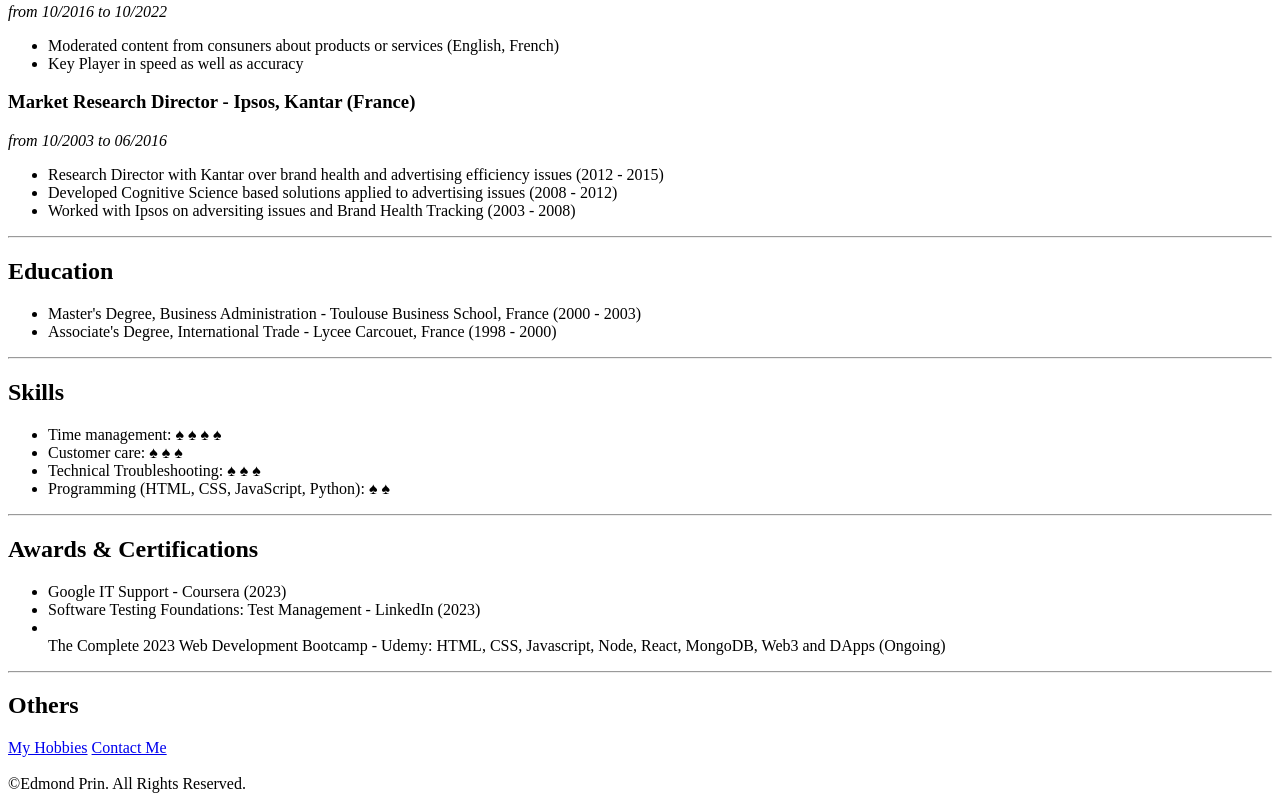
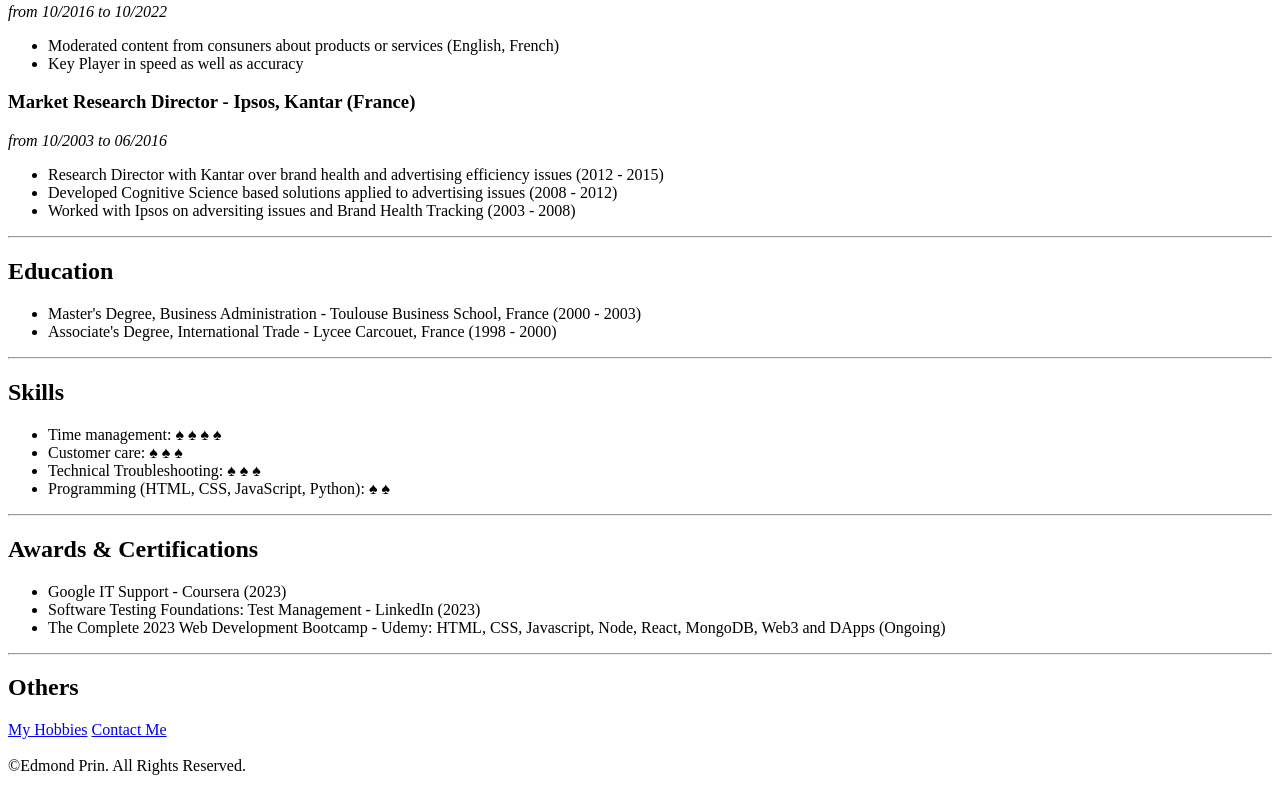
Before and after one commit to edmondprin/myResume, a plain HTML site: page index.html in a window 1280 px wide. Shown: the part 643-1444 px from the top of the page. Drawn offline with Linux system fonts and the light colour scheme.

Commit message:
Update index.html
Correcting issue with </li> in Awards section

```diff
--- a/index.html
+++ b/index.html
@@ -56,7 +56,7 @@
       <ul>
         <li>Google IT Support - Coursera (2023)</li>
         <li>Software Testing Foundations: Test Management - LinkedIn (2023)</li>
-        <li></li>The Complete 2023 Web Development Bootcamp - Udemy: HTML, CSS, Javascript, Node, React, MongoDB, Web3 and DApps (Ongoing)</li>
+        <li>The Complete 2023 Web Development Bootcamp - Udemy: HTML, CSS, Javascript, Node, React, MongoDB, Web3 and DApps (Ongoing)</li>
 
       </ul>
     <hr />
```
